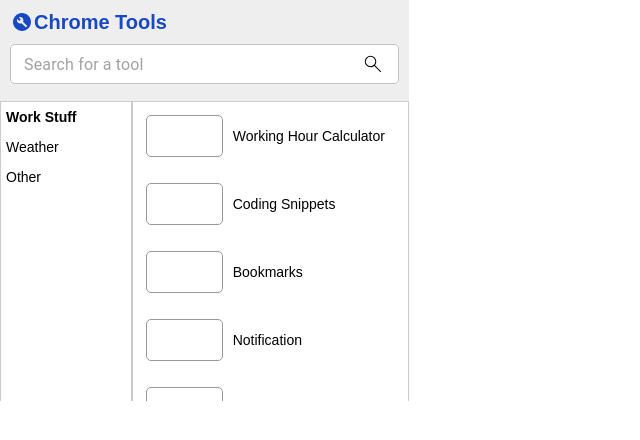
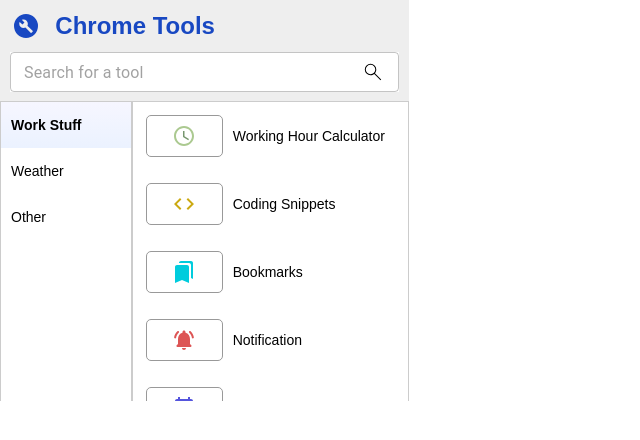
Before and after one commit to fikriabr/chrome-ext, a React app: page / in a window 1280 px wide. Shown: the top 440 px of the page, without its empty margins (0-640 px from the left). Built offline with nearby package versions, Linux system fonts and the light colour scheme; the HTML template or start-up script is replaced by a standard one.

Commit message:
Adding icons

```diff
--- a/src/components/atoms/Icons/index.tsx
+++ b/src/components/atoms/Icons/index.tsx
@@ -4,8 +4,8 @@ const BuildCircleIcon = () => {
   return (
     <svg
       xmlns="http://www.w3.org/2000/svg"
-      height="24px"
-      width="24px"
+      height="32px"
+      width="32px"
       viewBox="0 0 40 40"
     >
       <path
@@ -24,4 +24,123 @@ const SearchIcon24 = () => {
   )
 }
 
-export { BuildCircleIcon, SearchIcon24 }
+const Schedule32 = () => {
+  return (
+    <svg
+      height="24px"
+      width="24px"
+      viewBox="0 0 24 24"
+      data-testid='ScheduleIcon'
+    >
+      <path
+        fill='#ABC990'
+        d='M11.99 2C6.47 2 2 6.48 2 12s4.47 10 9.99 10C17.52 22 22 17.52 22 12S17.52 2 11.99 2zM12 20c-4.42 0-8-3.58-8-8s3.58-8 8-8 8 3.58 8 8-3.58 8-8 8z'
+      />
+      <path fill='#789770' d='M12.5 7H11v6l5.25 3.15.75-1.23-4.5-2.67z' />
+    </svg>
+  );
+}
+
+const CodeSnippet32 = () => {
+  return (
+    <svg
+      height="24px"
+      width="24px"
+      viewBox='0 0 24 24'
+      data-testid='CodeIcon'
+    >
+      <path fill='#CBA911' d='M9.4 16.6 4.8 12l4.6-4.6L8 6l-6 6 6 6 1.4-1.4zm5.2 0 4.6-4.6-4.6-4.6L16 6l6 6-6 6-1.4-1.4z'></path>
+    </svg>
+  );
+}
+
+const Bookmarks32 = () => {
+  return (
+    <svg
+      height="24px"
+      width="24px"
+      viewBox='0 0 24 24'
+      data-testid='BookmarksIcon'
+    >
+      <path fill='#00CCDD' d='m19 18 2 1V3c0-1.1-.9-2-2-2H8.99C7.89 1 7 1.9 7 3h10c1.1 0 2 .9 2 2v13zM15 5H5c-1.1 0-2 .9-2 2v16l7-3 7 3V7c0-1.1-.9-2-2-2z'></path>
+    </svg>
+  );
+}
+
+const Notification32 = () => {
+  return (
+    <svg
+      height="24px"
+      width="24px"
+      viewBox='0 0 24 24'
+      data-testid='NotificationsActiveRoundedIcon'
+    >
+      <path fill='#DD5555' d='M18 16v-5c0-3.07-1.64-5.64-4.5-6.32V4c0-.83-.68-1.5-1.51-1.5S10.5 3.17 10.5 4v.68C7.63 5.36 6 7.92 6 11v5l-1.3 1.29c-.63.63-.19 1.71.7 1.71h13.17c.89 0 1.34-1.08.71-1.71L18 16zm-6.01 6c1.1 0 2-.9 2-2h-4c0 1.1.89 2 2 2zM6.77 4.73c.42-.38.43-1.03.03-1.43-.38-.38-1-.39-1.39-.02C3.7 4.84 2.52 6.96 2.14 9.34c-.09.61.38 1.16 1 1.16.48 0 .9-.35.98-.83.3-1.94 1.26-3.67 2.65-4.94zM18.6 3.28c-.4-.37-1.02-.36-1.4.02-.4.4-.38 1.04.03 1.42 1.38 1.27 2.35 3 2.65 4.94.07.48.49.83.98.83.61 0 1.09-.55.99-1.16-.38-2.37-1.55-4.48-3.25-6.05z'></path>
+    </svg>
+  );
+}
+
+const CalendarToday32 = () => {
+  return (
+    <svg
+      height="24px"
+      width="24px"
+      viewBox='0 0 24 24'
+      data-testid='TodayIcon'
+    >
+      <path fill='#5555DD' d='M19 3h-1V1h-2v2H8V1H6v2H5c-1.11 0-1.99.9-1.99 2L3 19c0 1.1.89 2 2 2h14c1.1 0 2-.9 2-2V5c0-1.1-.9-2-2-2zm0 16H5V8h14v11zM7 10h5v5H7z'></path>
+    </svg>
+  );
+}
+
+const Satellite32 = () => {
+  return (
+    <svg
+      height="24px"
+      width="24px"
+      viewBox='0 0 24 24'
+      data-testid='SatelliteAltIcon'
+    >
+      <path fill='#FF885E' d='m15.44.59-3.18 3.18c-.78.78-.78 2.05 0 2.83l1.24 1.24-.71.71-1.24-1.25c-.78-.78-2.05-.78-2.83 0L7.3 8.72c-.78.78-.78 2.05 0 2.83l1.24 1.24-.71.71-1.23-1.25c-.78-.78-2.05-.78-2.83 0L.59 15.43c-.78.78-.78 2.05 0 2.83l3.54 3.54c.78.78 2.05.78 2.83 0l3.18-3.18c.78-.78.78-2.05 0-2.83L8.9 14.55l.71-.71 1.24 1.24c.78.78 2.05.78 2.83 0l1.41-1.41c.78-.78.78-2.05 0-2.83L13.84 9.6l.71-.71 1.24 1.24c.78.78 2.05.78 2.83 0l3.18-3.18c.78-.78.78-2.05 0-2.83L18.26.58c-.78-.78-2.04-.78-2.82.01zM6.6 19.32l-1.06 1.06L2 16.85l1.06-1.06 3.54 3.53zm2.12-2.12-1.06 1.06-3.54-3.54 1.06-1.06 3.54 3.54zm9.54-9.54L17.2 8.72l-3.54-3.54 1.06-1.06 3.54 3.54zm2.12-2.12L19.32 6.6l-3.54-3.54L16.85 2l3.53 3.54zM14 21v2c4.97 0 9-4.03 9-9h-2c0 3.87-3.13 7-7 7zm0-4v2c2.76 0 5-2.24 5-5h-2c0 1.66-1.34 3-3 3z'></path>
+    </svg>
+  );
+}
+
+const Air32 = () => {
+  return (
+    <svg
+      height="24px"
+      width="24px"
+      viewBox='0 0 24 24'
+      data-testid='AirIcon'
+    >
+      <path fill='#2288FF' d='M14.5 17c0 1.65-1.35 3-3 3s-3-1.35-3-3h2c0 .55.45 1 1 1s1-.45 1-1-.45-1-1-1H2v-2h9.5c1.65 0 3 1.35 3 3zM19 6.5C19 4.57 17.43 3 15.5 3S12 4.57 12 6.5h2c0-.83.67-1.5 1.5-1.5s1.5.67 1.5 1.5S16.33 8 15.5 8H2v2h13.5c1.93 0 3.5-1.57 3.5-3.5zm-.5 4.5H2v2h16.5c.83 0 1.5.67 1.5 1.5s-.67 1.5-1.5 1.5v2c1.93 0 3.5-1.57 3.5-3.5S20.43 11 18.5 11z'></path>
+    </svg>
+  );
+}
+
+const Source32 = () => {
+  return (
+    <svg
+      height="24px"
+      width="24px"
+      viewBox='0 0 24 24'
+      data-testid='SourceIcon'
+    >
+      <path fill='#FF828C' d='M20 6h-8l-2-2H4c-1.1 0-1.99.9-1.99 2L2 18c0 1.1.9 2 2 2h16c1.1 0 2-.9 2-2V8c0-1.1-.9-2-2-2zm-6 10H6v-2h8v2zm4-4H6v-2h12v2z'></path>
+    </svg>
+  );
+}
+
+export {
+  BuildCircleIcon,
+  SearchIcon24,
+  Schedule32,
+  CodeSnippet32,
+  Bookmarks32,
+  Notification32,
+  CalendarToday32,
+  Satellite32,
+  Air32,
+  Source32,
+};
--- a/src/components/atoms/Text/index.tsx
+++ b/src/components/atoms/Text/index.tsx
@@ -7,6 +7,7 @@ interface IText {
   weight?: string
   color?: string
   padding?: string
+  background?: string
 }
 
 const defaultProps: IText = {
@@ -15,11 +16,12 @@ const defaultProps: IText = {
   color: 'black',
   children: '',
   padding: '0',
+  background: '',
 }
 
-const Text: React.FC<IText> = ({ children, size, weight, color, padding }) => {
+const Text: React.FC<IText> = ({ children, size, weight, color, padding, background }) => {
   return (
-    <StyledText size={size} weight={weight} color={color} padding={padding}>
+    <StyledText size={size} weight={weight} color={color} padding={padding} background={background}>
       {children}
     </StyledText>
   )
--- a/src/components/atoms/style.ts
+++ b/src/components/atoms/style.ts
@@ -43,7 +43,8 @@ type TypeText = {
   size?: string,
   weight?: string,
   color?: string,
-  padding?: string
+  padding?: string,
+  background?: string,
 }
 
 const StyledText = styled.p<TypeText>`
@@ -52,9 +53,13 @@ const StyledText = styled.p<TypeText>`
   color: ${({ color }) => color};
   margin: 0;
   padding: ${({ padding }) => padding || "none"};
+  background: ${({ background }) => background || ""};
   font-family: sans-serif;
   display: flex;
   align-items: center;
+  &:hover {
+    font-weight: bold;
+  }
 `;
 
 export {
--- a/src/components/molecules/Header/index.tsx
+++ b/src/components/molecules/Header/index.tsx
@@ -10,8 +10,8 @@ interface IHeader {
 const Header = ({ title }: IHeader) => {
   return (
     <Container width="389px" height="81px" background="#EEEEEE" padding="10px">
-      <Text weight="bold" size="xl" color="#1848C2" padding="0 0 10px 0">
-        <BuildCircleIcon /> {title}
+      <Text weight="bold" size="xxl" color="#1848C2" padding="0 0 10px 0">
+        <BuildCircleIcon />&nbsp; {title}
       </Text>
       <Input icon={<SearchIcon24 />} />
     </Container>
--- a/src/components/molecules/LeftContainer/index.tsx
+++ b/src/components/molecules/LeftContainer/index.tsx
@@ -24,7 +24,14 @@ const LeftContainer = ({
       {
         listMenu.map((menu) => (
           <a onClick={() => onClick(menu.name)}>
-            <Text weight={menu.isActive ? "bold" : "normal"} size="sm" padding="7px 5px">
+            <Text
+              weight={menu.isActive ? "bold" : "normal"}
+              size="sm"
+              padding="15px 10px"
+              background={
+                menu.isActive ? "linear-gradient(0deg, #ebf2ff, #f6f6ff)" : "#FFFFFF"
+              }
+            >
               {menu.name}
             </Text>
           </a>
--- a/src/components/molecules/RightContainer/index.tsx
+++ b/src/components/molecules/RightContainer/index.tsx
@@ -6,6 +6,7 @@ import Text from "../../atoms/Text";
 interface IRight {
   listMenu: {
     name: string;
+    icon: JSX.Element;
   }[],
 }
 const RightContainer = ({
@@ -29,10 +30,13 @@ const RightContainer = ({
                 margin: '5px',
                 marginRight: '10px',
                 borderRadius: '5px',
-                border: '1px solid #999999'
+                border: '1px solid #999999',
+                display: 'flex',
+                justifyContent: 'space-around',
+                alignItems: 'center',
               }}
             >
-              &nbsp;
+              {menu.icon}
             </div>
             {menu.name}
           </Text>
--- a/src/pages/popup/index.tsx
+++ b/src/pages/popup/index.tsx
@@ -1,7 +1,16 @@
 import React, { useEffect } from 'react';
 import ReactDOM from 'react-dom';
 import Container from '../../components/atoms/Container';
-import Text from '../../components/atoms/Text';
+import {
+  Air32,
+  Bookmarks32,
+  CalendarToday32,
+  CodeSnippet32,
+  Notification32,
+  Satellite32,
+  Schedule32,
+  Source32,
+} from '../../components/atoms/Icons';
 import Header from '../../components/molecules/Header';
 import LeftContainer from '../../components/molecules/LeftContainer';
 import RightContainer from '../../components/molecules/RightContainer';
@@ -9,6 +18,7 @@ import RightContainer from '../../components/molecules/RightContainer';
 interface IRightMenu {
   name: string;
   components: JSX.Element | undefined;
+  icon: JSX.Element;
 }
 const leftMenu = [
   {
@@ -17,23 +27,28 @@ const leftMenu = [
     menus: [
       {
         name: 'Working Hour Calculator',
-        components: <></>
+        components: <></>,
+        icon: <Schedule32 />
       },
       {
         name: 'Coding Snippets',
-        components: <></>
+        components: <></>,
+        icon: <CodeSnippet32 />
       },
       {
         name: 'Bookmarks',
-        components: <></>
+        components: <></>,
+        icon: <Bookmarks32 />
       },
       {
         name: 'Notification',
-        components: <></>
+        components: <></>,
+        icon: <Notification32 />
       },
       {
         name: 'Schedule',
-        components: <></>
+        components: <></>,
+        icon: <CalendarToday32 />
       },
     ]
   },
@@ -43,11 +58,13 @@ const leftMenu = [
     menus: [
       {
         name: 'Himawari 8',
-        components: <></>
+        components: <></>,
+        icon: <Satellite32 />
       },
       {
         name: 'Air Meter',
-        components: <></>
+        components: <></>,
+        icon: <Air32 />
       }
     ]
   },
@@ -57,7 +74,8 @@ const leftMenu = [
     menus: [
       {
         name: 'Documentation',
-        components: <></>
+        components: <></>,
+        icon: <Source32 />
       },
     ]
   },
```
